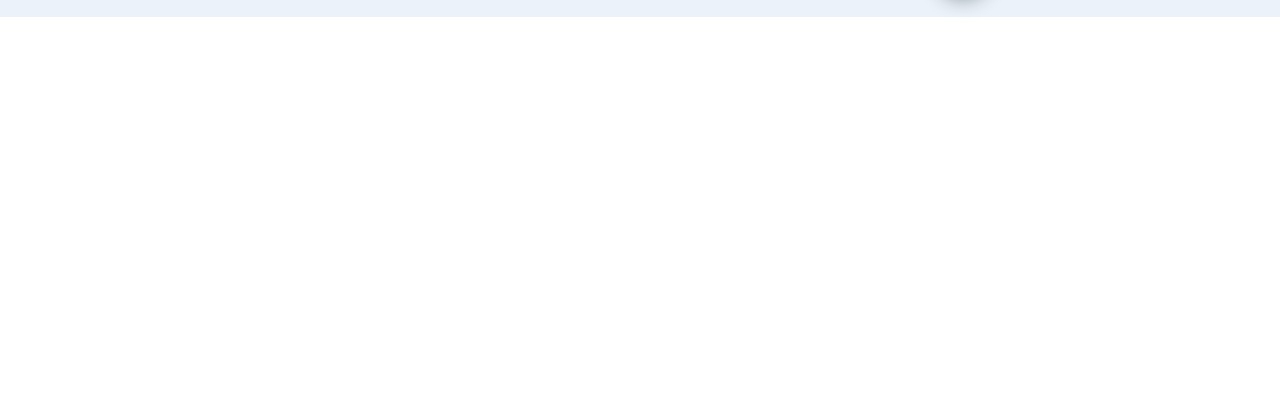
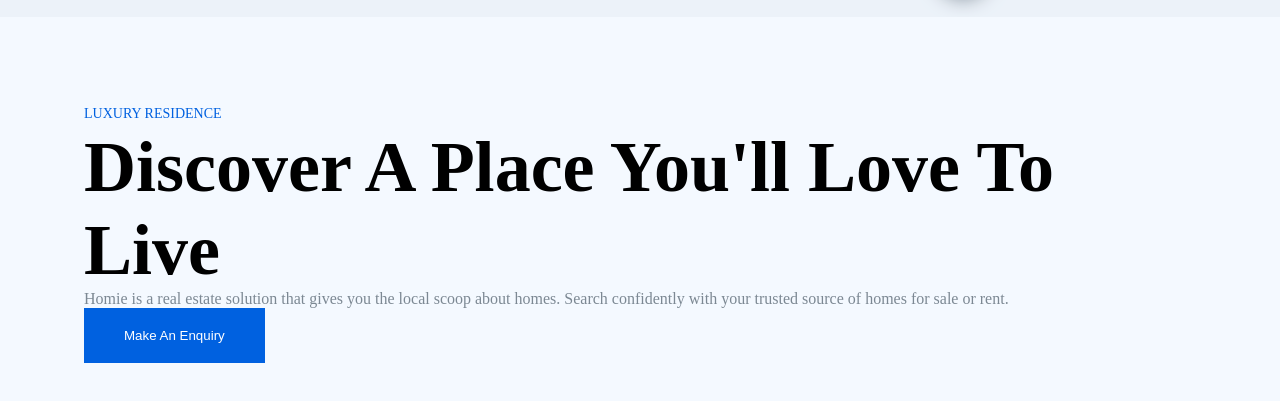
Before and after one commit to Nirajchemjong/Real-Estate-Website-, a website: page index.html in a window 1280 px wide. Shown: the part 95-496 px from the top of the page. Drawn offline with Linux system fonts and the light colour scheme.

Commit message:
started header section styling in progress

```diff
--- a/Sass/components/_button.scss
+++ b/Sass/components/_button.scss
@@ -1 +1,11 @@
 // navigation button Styling
+
+
+//header btn
+.primary__btn{
+    background-color: $primary__color;
+    padding: 2rem 4rem;
+    text-align: center;
+    color: white;
+    border: none;
+}
--- /dev/null
+++ b/Sass/layout/_header.scss
@@ -0,0 +1,16 @@
+
+
+.header{
+    height: 65vh;
+    background-color: #f4f9ff;;
+    display: flex;
+    justify-content: center;
+    align-items:center;
+
+    & container{
+        display: flex;
+        justify-content: space-between;
+    }
+
+
+}
--- a/Sass/main.scss
+++ b/Sass/main.scss
@@ -10,4 +10,6 @@
 @import "components/button";
 
 @import "layout/nav";
+@import "layout/header";
 @import "pages/nav";
+@import "pages/_header";
--- /dev/null
+++ b/Sass/pages/__header.scss
@@ -0,0 +1,29 @@
+.header{
+    position: relative;
+    .container{
+
+        position: absolute;
+        top: 6.5rem;
+
+        .header__content{
+            h3{
+                line-height: $tertiary__line;
+                font-size: $tertiary__font;
+                color: $primary__color;
+                font-weight: 200;
+                text-transform: uppercase;
+            }
+            h1{
+                font-size: 7.2rem;
+                height: 16.4rem;
+                font-weight: 550;
+
+            }
+            p{
+                color: $gray__color;
+                font-size: $secondary__font;
+
+            }
+        }
+    }
+}
--- a/index.html
+++ b/index.html
@@ -1,22 +1,26 @@
 <!DOCTYPE html>
 <html lang="en">
+
 <head>
     <meta charset="UTF-8">
     <meta http-equiv="X-UA-Compatible" content="IE=edge">
     <meta name="viewport" content="width=device-width, initial-scale=1.0">
     <link rel="stylesheet" href="./css/style.css">
     <!-- fontawesome cdn  -->
-    <link rel="stylesheet" href="https://cdnjs.cloudflare.com/ajax/libs/font-awesome/6.3.0/css/all.min.css" integrity="sha512-SzlrxWUlpfuzQ+pcUCosxcglQRNAq/DZjVsC0lE40xsADsfeQoEypE+enwcOiGjk/bSuGGKHEyjSoQ1zVisanQ==" crossorigin="anonymous" referrerpolicy="no-referrer" />
+    <link rel="stylesheet" href="https://cdnjs.cloudflare.com/ajax/libs/font-awesome/6.3.0/css/all.min.css"
+        integrity="sha512-SzlrxWUlpfuzQ+pcUCosxcglQRNAq/DZjVsC0lE40xsADsfeQoEypE+enwcOiGjk/bSuGGKHEyjSoQ1zVisanQ=="
+        crossorigin="anonymous" referrerpolicy="no-referrer" />
 
     <title>RealEstate</title>
 </head>
+
 <body>
 
     <!-- navigations starts  -->
     <nav class="nav">
         <div class="container">
             <div class="nav__logo">
-            <img src="./img/Nav/Frame 3..png"  alt="" srcset="">
+                <img src="./img/Nav/Frame 3..png" alt="" srcset="">
             </div>
             <div class="nav__menu">
                 <ul>
@@ -25,13 +29,57 @@
                     <li>Projects</li>
                     <li>Blog</li>
                     <li>Contact</li>
-                <li class="nav__search--icon"><img  src="./img/Nav/Iconly/Light-Outline/Search.png" alt="" srcset=""></li>
+                    <li class="nav__search--icon"><img src="./img/Nav/Iconly/Light-Outline/Search.png" alt="" srcset="">
+                    </li>
                     <li><button type="button" class="nav__btn">Get Started</button> </li>
                 </ul>
             </div>
         </div>
     </nav>
+    <!-- navigation ends here  -->
+
+    <main>
+
+        <!-- started Header section  -->
+
+        <section class="header">
+            <div class="container">
+
+                <div class="header__content">
+                    <h3> Luxury residence</h3>
+                    <h1>
+                        Discover A Place You'll Love To Live
+                    </h1>
+                    <p>
+                        Homie is a real estate solution that gives you the local scoop about homes. Search confidently
+                        with your trusted source of homes for sale or rent.
+                    </p>
+                    <button type="submit" class="primary__btn">Make An Enquiry</button>
+                </div>
+                <div class="header__img">
+                    <div class="header__img--main">
+
+                    </div>
+                    <div class="header__img--rating">
+
+                    </div>
+                    <div class="header__img--box">
+
+                    </div>
+                </div>
+            </div>
+        </section>
+
+
+
+
+
+
+
+    </main>
+
 
 
 </body>
+
 </html>
```
Also changed, not shown: css/style.css. Lines whose indentation alone changed are shown as unchanged.
